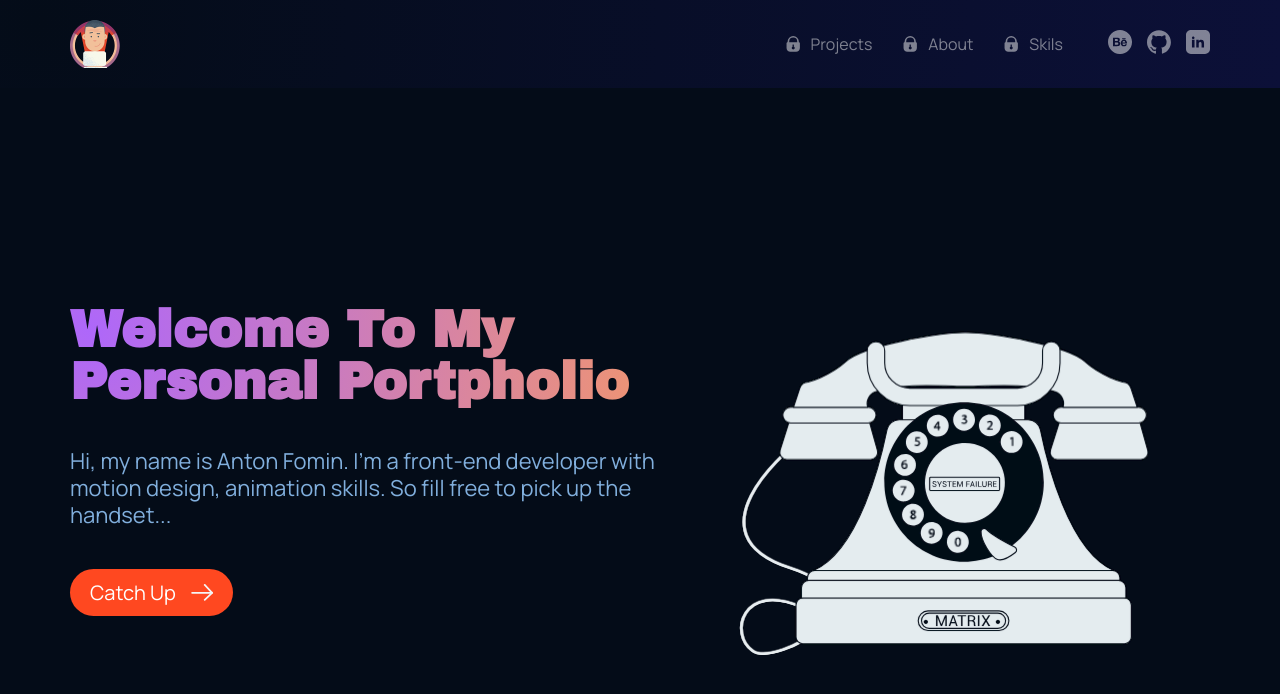
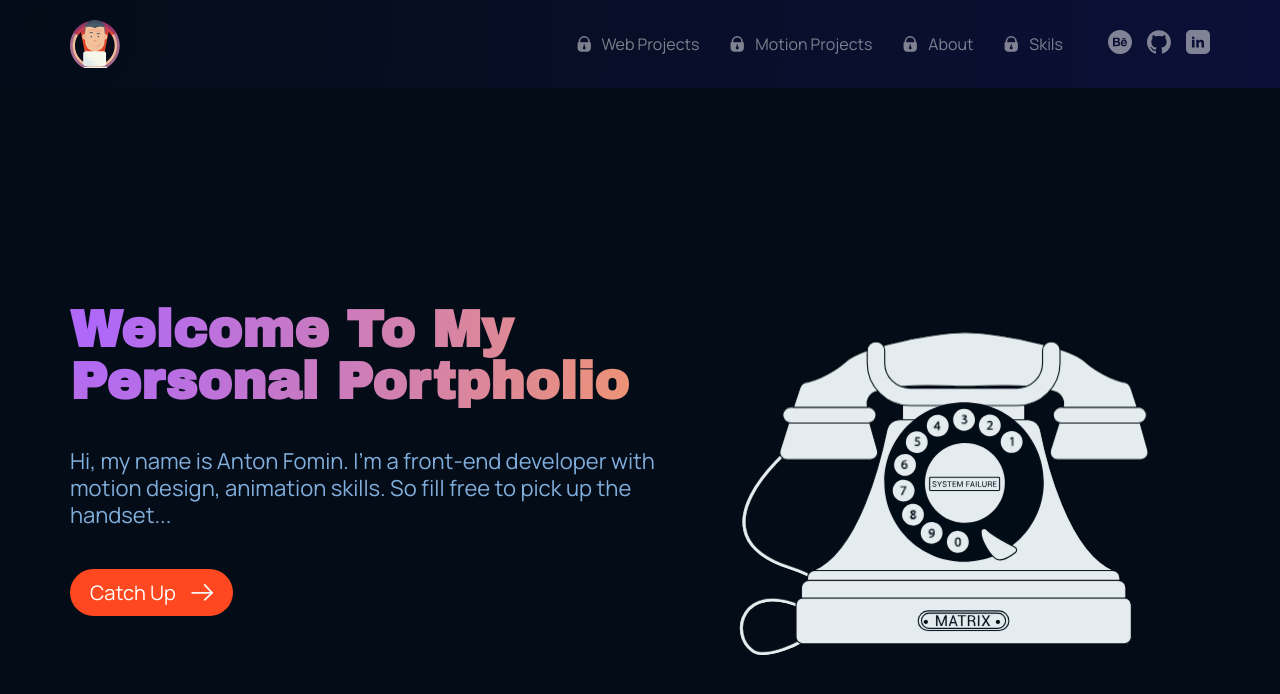
Before and after one commit to antonio63963/personal_portfolio, a React (Create React App) app: page / in a window 1280 px wide. Shown: the top 694 px of the page. Built offline with nearby package versions, Linux system fonts and the light colour scheme.

Commit message:
menu added both of portfolio and marked active

```diff
--- a/src/components/Drawer/Drawer.tsx
+++ b/src/components/Drawer/Drawer.tsx
@@ -29,8 +29,6 @@ const Drawer: FC<TDrawer> = ({
   return (
     <div className={cn(styles.container, `${isActive ? styles.active : null}`)}>
       <Menu
-        isLocked={isLocked}
-        portfolioType={portfolioType}
         setPortfolioType={setPortfolioType}
         scrollToSkils={scrollToSkils}
         scrollToPortfolio={scrollToPortfolio}
--- a/src/components/Header/Header.tsx
+++ b/src/components/Header/Header.tsx
@@ -38,8 +38,6 @@ const Header: FC<THeader> = ({
         </div>
         <div className={cn(styles.desktop)}>
           <Menu
-            isLocked={isLocked}
-            portfolioType={portfolio}
             setPortfolioType={setPortfolio}
             scrollToSkils={scrollToSkils}
             scrollToPortfolio={scrollToPortfolio}
--- a/src/components/Menu/Menu.module.css
+++ b/src/components/Menu/Menu.module.css
@@ -28,6 +28,9 @@
   width: 100%;
   transition: opacity 0.5 ease-in-out;
 }
+.notActiveLink {
+  opacity: .5;
+}
 .menu>li:not(:last-child) {
   opacity: .5;
 }
@@ -44,6 +47,15 @@
   margin-left: 0;
 }
 
+.menu>li.activeMenu {
+  opacity: 1;
+  color: var(--blueTextColor);
+  font-weight: bold;
+}
+.menu>li.activeMenu::after {
+
+}
+
 @media screen and (max-width: 580px) {
   .menu {
     flex-direction: column;
--- a/src/components/Menu/Menu.tsx
+++ b/src/components/Menu/Menu.tsx
@@ -13,8 +13,6 @@ import linkedin from "assets/icons/linkedin.svg";
 import { Portfolio } from "context/AppContext.type";
 
 type TMenu = {
-  isLocked: boolean;
-  portfolioType: Portfolio;
   setPortfolioType: (data: Portfolio) => void;
   scrollToSkils: () => void;
   scrollToPortfolio: (portfolioType: Portfolio) => void;
@@ -23,32 +21,22 @@ type TMenu = {
 };
 
 const Menu: FC<TMenu> = ({
-  isLocked,
   scrollToSkils,
   scrollToPortfolio,
   scrollToAbout,
   onClose,
 }) => {
-  const { portfolio } = useContext(AppContext);
-
-  const [otherPortfolio, setOtherPortfolio] = useState<Portfolio>(
-    portfolio === Portfolio.motion ? Portfolio.web : Portfolio.motion
-  );
-
-  useEffect(() => {
-    setOtherPortfolio(
-      portfolio === Portfolio.motion ? Portfolio.web : Portfolio.motion
-    );
-  }, [portfolio]);
+  const { portfolio, isLocked } = useContext(AppContext);
 
   return (
     <>
       <ul className={cn(styles.menu)}>
         <li
+        className={cn(`${portfolio === Portfolio.web && !isLocked && styles.activeMenu}`, styles.notActiveLink)}
           onClick={
             !isLocked
               ? () => {
-                  scrollToPortfolio(otherPortfolio);
+                  scrollToPortfolio(Portfolio.web);
                   onClose && onClose();
                 }
               : () => {}
@@ -57,9 +45,26 @@ const Menu: FC<TMenu> = ({
           {isLocked && (
             <img src={lock} alt="projects" className={cn(styles.lockIcon)} />
           )}
-          {isLocked ? "Projects" : otherPortfolio}
+         Web Projects
         </li>
-        <li onClick={() => {
+        <li className={cn(`${portfolio === Portfolio.motion && !isLocked && styles.activeMenu}`, styles.notActiveLink)}
+          onClick={
+            !isLocked
+              ? () => {
+                  scrollToPortfolio(Portfolio.motion);
+                  onClose && onClose();
+                }
+              : () => {}
+          }
+        >
+          {isLocked && (
+            <img src={lock} alt="projects" className={cn(styles.lockIcon)} />
+          )}
+         Motion Projects
+        </li>
+
+
+        <li className={cn(styles.notActiveLink)} onClick={() => {
           scrollToAbout();
           onClose && onClose();
         }}>
@@ -68,7 +73,7 @@ const Menu: FC<TMenu> = ({
           )}
           About
         </li>
-        <li onClick={() => {
+        <li className={cn(styles.notActiveLink)} onClick={() => {
           scrollToSkils();
           onClose && onClose();
         }}>
```
